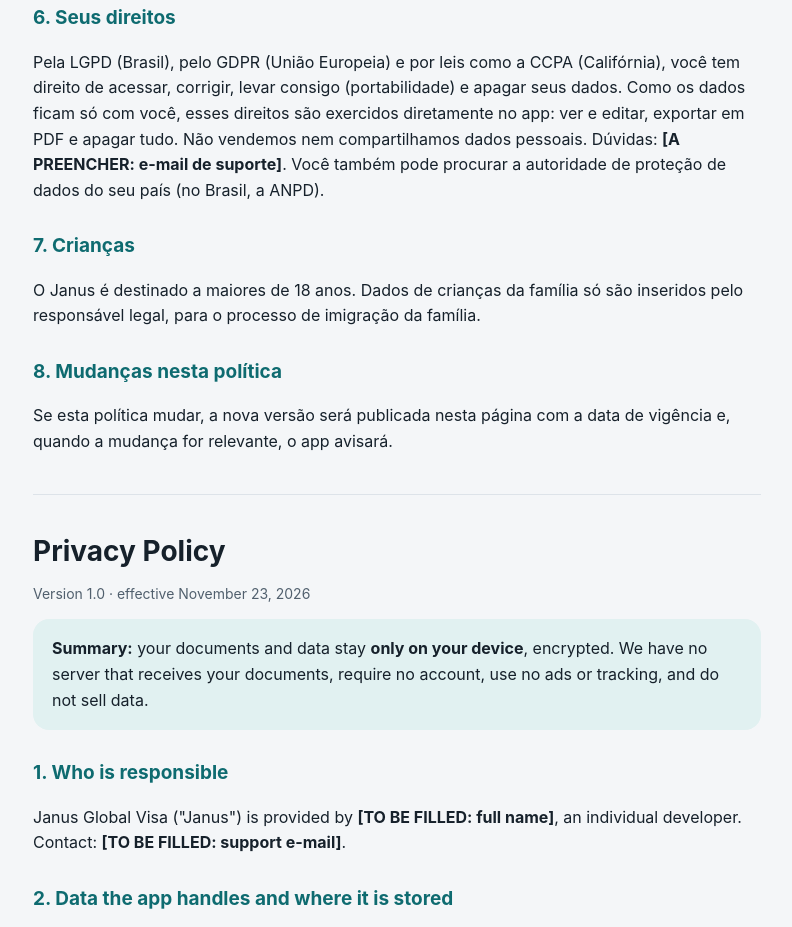
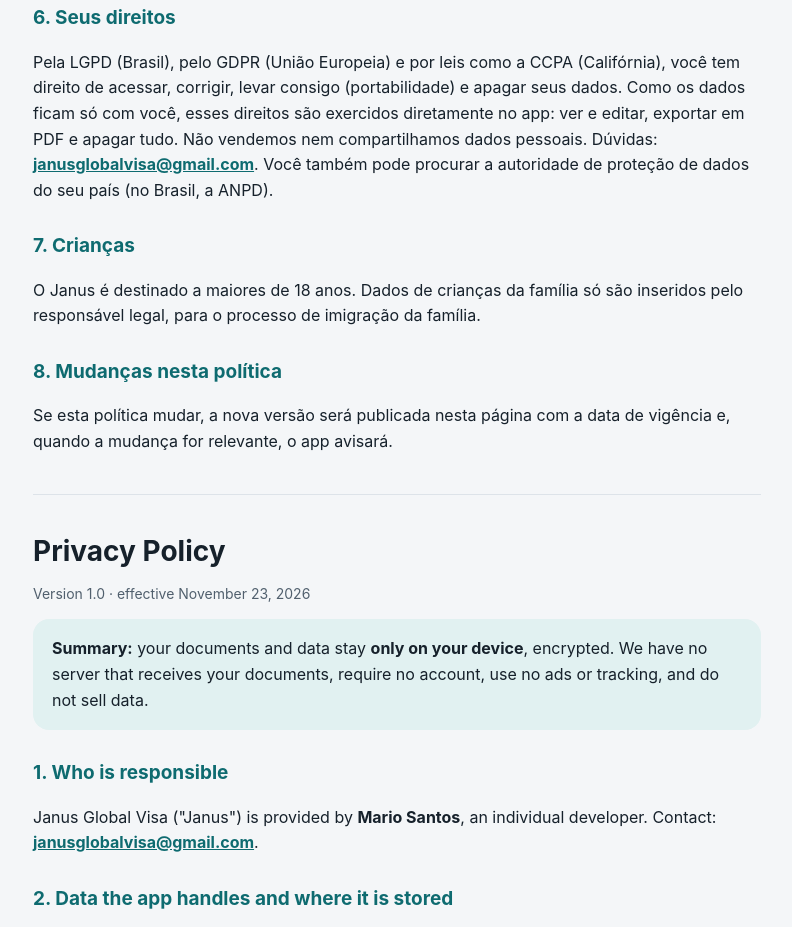
Before and after one commit to janusglobalvisa/janus, a plain HTML site: page privacidade.html in a window 1280 px wide. Shown: the part 1657-2584 px from the top of the page, without its empty margins (243-1035 px from the left). Drawn offline with Linux system fonts and the light colour scheme.

Commit message:
Responsável e e-mail de suporte
Co-Authored-By: Claude Opus 5.5 <noreply@anthropic.com>
Claude-Session: https://claude.ai/code/session_01B3v3TwG1ZXqrFGAVzMm6YY

```diff
--- a/privacidade.html
+++ b/privacidade.html
@@ -17,7 +17,7 @@
 </div>
 
 <h2>1. Quem é o responsável</h2>
-<p>O Janus Global Visa ("Janus") é fornecido por <strong>[A PREENCHER: nome completo do responsável]</strong>, pessoa física, com contato pelo e-mail <strong>[A PREENCHER: e-mail de suporte]</strong>.</p>
+<p>O Janus Global Visa ("Janus") é fornecido por <strong>Mario Santos</strong>, pessoa física, com contato pelo e-mail <strong><a href="mailto:janusglobalvisa@gmail.com">janusglobalvisa@gmail.com</a></strong>.</p>
 
 <h2>2. Que dados o app trata e onde ficam</h2>
 <ul>
@@ -44,7 +44,7 @@
 <p>Até você apagar. O botão <strong>Ajustes → Apagar tudo do aparelho</strong> remove documentos, dados e as chaves de criptografia. Desinstalar o app também apaga tudo. Como as chaves ficam presas ao aparelho, cópias de segurança do sistema não conseguem ser abertas em outro aparelho: <strong>exporte o que quiser guardar</strong> antes de trocar de celular.</p>
 
 <h2>6. Seus direitos</h2>
-<p>Pela LGPD (Brasil), pelo GDPR (União Europeia) e por leis como a CCPA (Califórnia), você tem direito de acessar, corrigir, levar consigo (portabilidade) e apagar seus dados. Como os dados ficam só com você, esses direitos são exercidos diretamente no app: ver e editar, exportar em PDF e apagar tudo. Não vendemos nem compartilhamos dados pessoais. Dúvidas: <strong>[A PREENCHER: e-mail de suporte]</strong>. Você também pode procurar a autoridade de proteção de dados do seu país (no Brasil, a ANPD).</p>
+<p>Pela LGPD (Brasil), pelo GDPR (União Europeia) e por leis como a CCPA (Califórnia), você tem direito de acessar, corrigir, levar consigo (portabilidade) e apagar seus dados. Como os dados ficam só com você, esses direitos são exercidos diretamente no app: ver e editar, exportar em PDF e apagar tudo. Não vendemos nem compartilhamos dados pessoais. Dúvidas: <strong><a href="mailto:janusglobalvisa@gmail.com">janusglobalvisa@gmail.com</a></strong>. Você também pode procurar a autoridade de proteção de dados do seu país (no Brasil, a ANPD).</p>
 
 <h2>7. Crianças</h2>
 <p>O Janus é destinado a maiores de 18 anos. Dados de crianças da família só são inseridos pelo responsável legal, para o processo de imigração da família.</p>
@@ -59,7 +59,7 @@
 <div class="cartao destaque"><strong>Summary:</strong> your documents and data stay <strong>only on your device</strong>, encrypted. We have no server that receives your documents, require no account, use no ads or tracking, and do not sell data.</div>
 
 <h2>1. Who is responsible</h2>
-<p>Janus Global Visa ("Janus") is provided by <strong>[TO BE FILLED: full name]</strong>, an individual developer. Contact: <strong>[TO BE FILLED: support e-mail]</strong>.</p>
+<p>Janus Global Visa ("Janus") is provided by <strong>Mario Santos</strong>, an individual developer. Contact: <strong><a href="mailto:janusglobalvisa@gmail.com">janusglobalvisa@gmail.com</a></strong>.</p>
 
 <h2>2. Data the app handles and where it is stored</h2>
 <ul>
@@ -86,7 +86,7 @@
 <p>Until you delete it. <strong>Settings → Delete everything</strong> removes documents, data and encryption keys; uninstalling also deletes everything. Because keys are bound to the device, system backups cannot be opened on another device — export what you want to keep before changing phones.</p>
 
 <h2>6. Your rights</h2>
-<p>Under the LGPD (Brazil), GDPR (EU) and laws such as the CCPA (California), you may access, correct, port and delete your data. Since the data stays with you, you exercise these rights directly in the app (view/edit, export as PDF, delete everything). We do not sell or share personal data. Questions: <strong>[TO BE FILLED: support e-mail]</strong>. You may also contact your data protection authority.</p>
+<p>Under the LGPD (Brazil), GDPR (EU) and laws such as the CCPA (California), you may access, correct, port and delete your data. Since the data stays with you, you exercise these rights directly in the app (view/edit, export as PDF, delete everything). We do not sell or share personal data. Questions: <strong><a href="mailto:janusglobalvisa@gmail.com">janusglobalvisa@gmail.com</a></strong>. You may also contact your data protection authority.</p>
 
 <h2>7. Children</h2>
 <p>Janus is intended for adults (18+). Children's data is entered only by their legal guardian for the family's immigration process.</p>
```
Also changed, not shown: suporte.html (+2 -2 lines).
